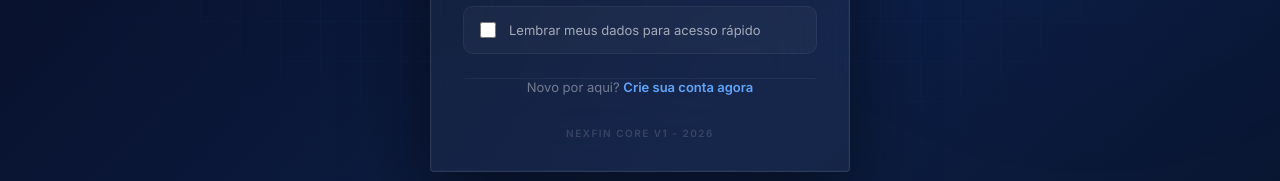
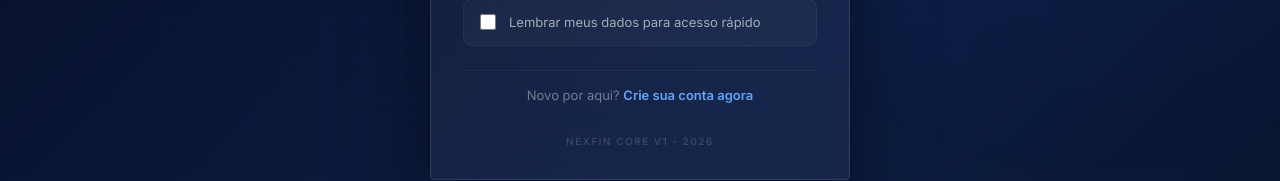
Before and after one commit to staxxDev-ai/Nexfin, a Next.js app in the folder web/: page /login in a window 1280 px wide. Both pictures are taken after typing "name@example.com" into the empty fields and a click on the button "PRÓXIMO PASSO". Shown: the part 579-760 px from the top of the page. Built offline with nearby package versions, Linux system fonts and the light colour scheme.

Commit message:
fix(auth): fix type error in style object and verify build

```diff
--- a/web/app/login/page.tsx
+++ b/web/app/login/page.tsx
@@ -298,7 +298,7 @@ export default function LoginPage() {
                   </label>
                 </div>
 
-                <div style={{ marginTop: 24, pt: 16, borderTop: '1px solid rgba(255,255,255,0.05)', textAlign: 'center' }}>
+                <div style={{ marginTop: 24, paddingTop: 16, borderTop: '1px solid rgba(255,255,255,0.05)', textAlign: 'center' }}>
                   <p style={{ fontSize: 13, color: 'rgba(255,255,255,0.4)', margin: 0 }}>
                     Novo por aqui?{' '}
                     <Link href="/register" style={{ color: '#60a5fa', fontWeight: 600, textDecoration: 'none' }}>
```
